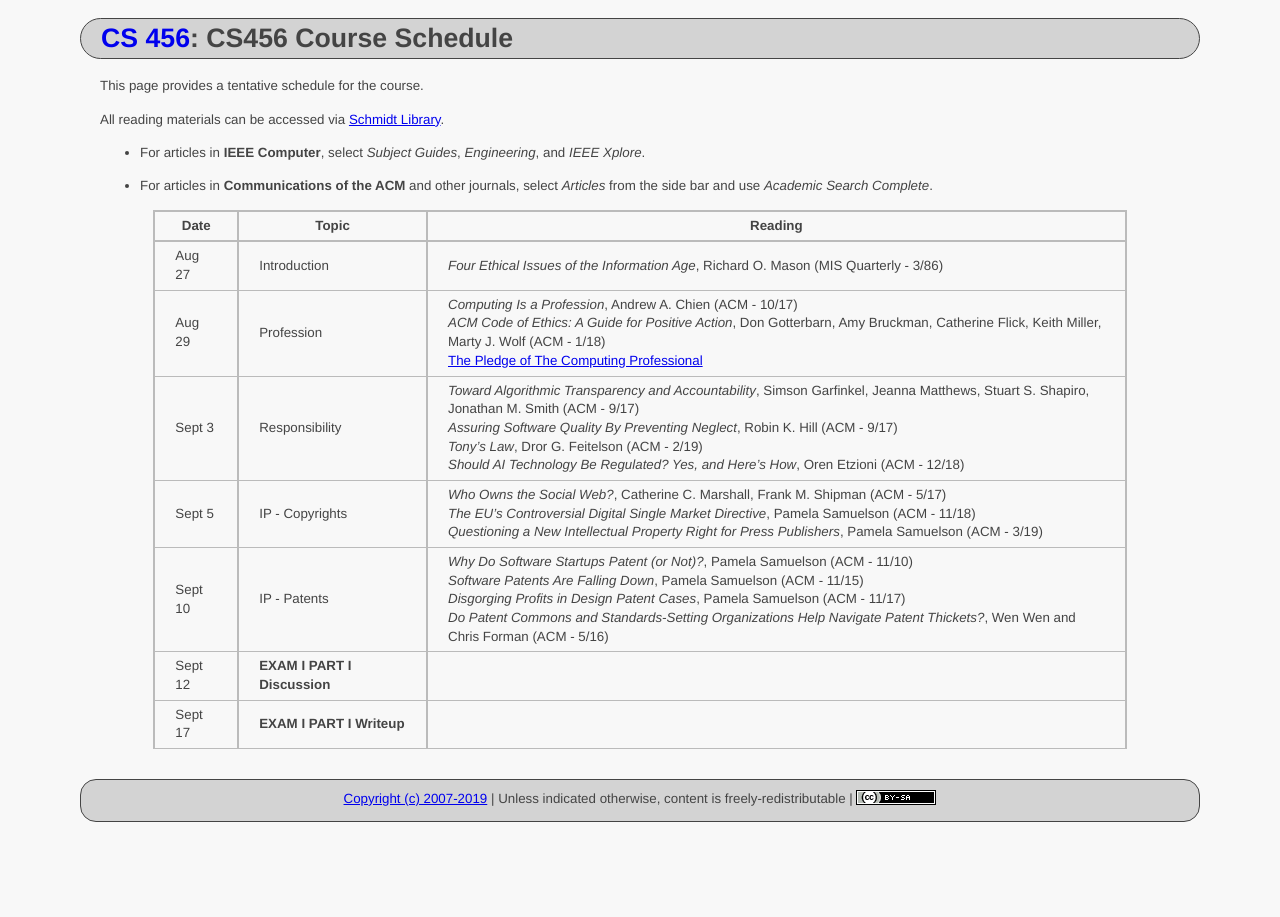
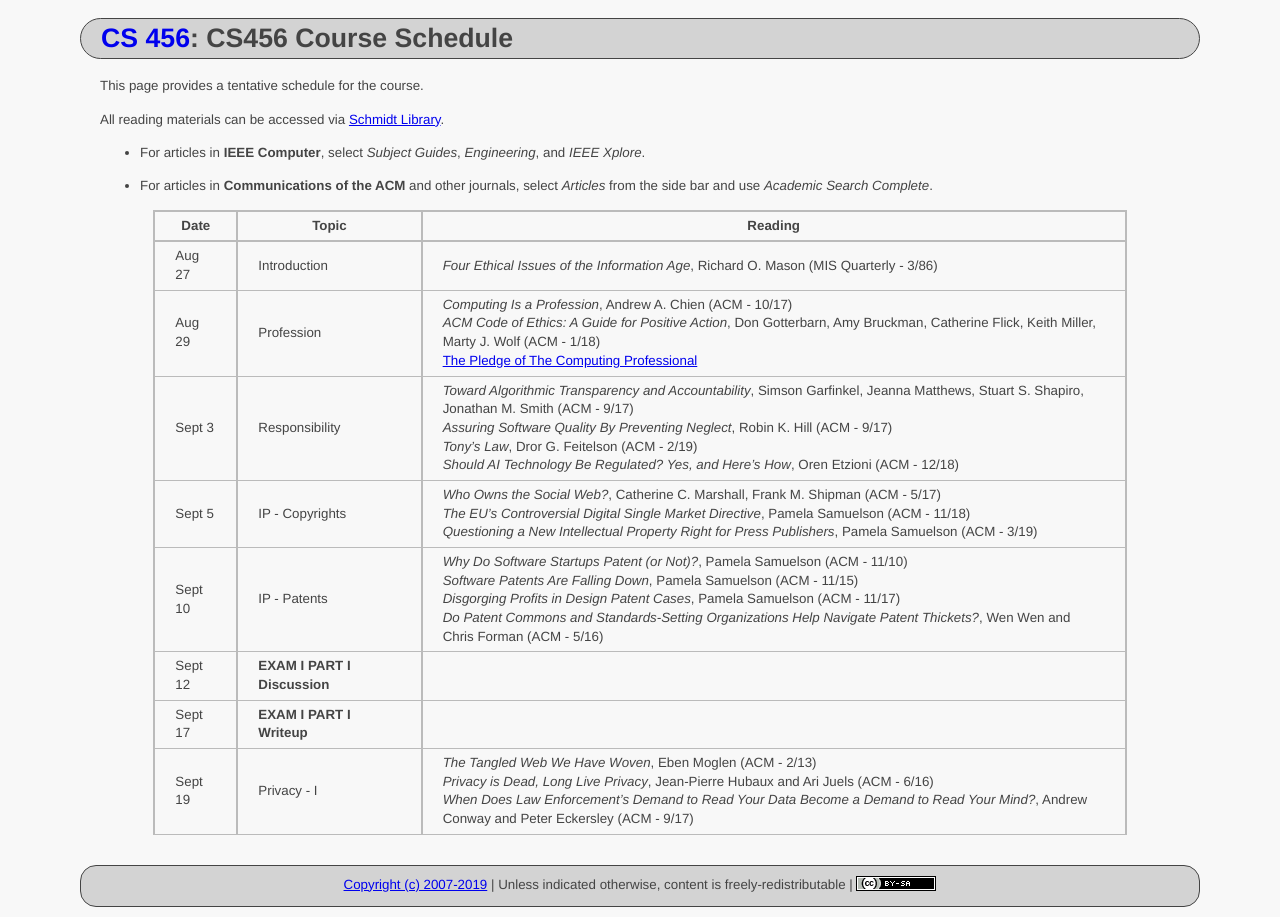
Before and after one commit to ycpcs/cs456-fall2019, a Jekyll site: the page built from schedule/index.md, in a window 1280 px wide. Built offline with Jekyll 4.4.1, drawn with Linux system fonts in a browser that asks for light colours.

Commit message:
add privacy 1 articles
add privacy 1 articles

```diff
--- a/schedule/index.md
+++ b/schedule/index.md
@@ -21,12 +21,10 @@ All reading materials can be accessed via [Schmidt Library](http://library.ycp.e
 > Sept 10 | IP - Patents        | *Why Do Software Startups Patent (or Not)?*, Pamela Samuelson (ACM - 11/10) <br/> *Software Patents Are Falling Down*, Pamela Samuelson (ACM - 11/15) <br /> *Disgorging Profits in Design Patent Cases*, Pamela Samuelson (ACM - 11/17) <br /> *Do Patent Commons and Standards-Setting Organizations Help Navigate Patent Thickets?*, Wen Wen and Chris Forman (ACM - 5/16) |
 > Sept 12 | **EXAM I PART I Discussion**   |  |
 > Sept 17 | **EXAM I PART I Writeup**      |  |
+> Sept 19 | Privacy - I         | *The Tangled Web We Have Woven*, Eben Moglen (ACM - 2/13) <br /> *Privacy is Dead, Long Live Privacy*, Jean-Pierre Hubaux and Ari Juels (ACM - 6/16) <br /> *When Does Law Enforcement's Demand to Read Your Data Become a Demand to Read Your Mind?*, Andrew Conway and Peter Eckersley (ACM - 9/17) |
 
 
 <!--
-> Feb 7 | IP - Patents        | *Why Do Software Startups Patent (or Not)?*, Pamela Samuelson (ACM - 11/10) <br/> *Software Patents Are Falling Down*, Pamela Samuelson (ACM - 11/15) <br /> *Disgorging Profits in Design Patent Cases*, Pamela Samuelson (ACM - 11/17) <br /> *Do Patent Commons and Standards-Setting Organizations Help Navigate Patent Thickets?*, Wen Wen and Chris Forman (ACM - 5/16) |
-> Feb 12 | **EXAM I PART I Discussion**   |  |
-> Feb 14 | **EXAM I PART I Writeup**   |  |
 > Feb 19 | Privacy - I         | *The Tangled Web We Have Woven*, Eben Moglen (ACM - 2/13) <br /> *Privacy is Dead, Long Live Privacy*, Jean-Pierre Hubaux and Ari Juels (ACM - 6/16) <br /> *When Does Law Enforcement's Demand to Read Your Data Become a Demand to Read Your Mind?*, Andrew Conway and Peter Eckersley (ACM - 9/17) |
 > Feb 21 | Privacy - II        | *Can You Engineer Privacy?*, Seda Gurses (ACM - 8/14) <br /> *More Encryption Means Less Privacy*, Poul-Henning Kamp (ACM - 4/16) <br /> *Welcome to the Singularity*, David Allen Batchelor (ACM - 2/18) |
 > Feb 26 | Security - I        |  *Privacy and Security: Summing Up*, Susan Landau (ACM - 11/14) <br /> *Cyber Insecurity and Cyber Libertarianism*, Moshe Y. Vardi (ACM - 5/17)|
```
